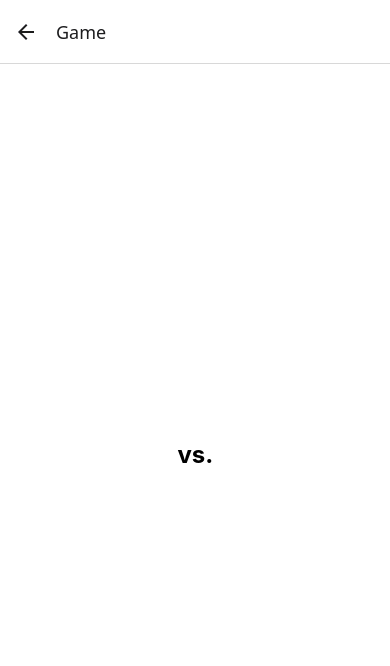
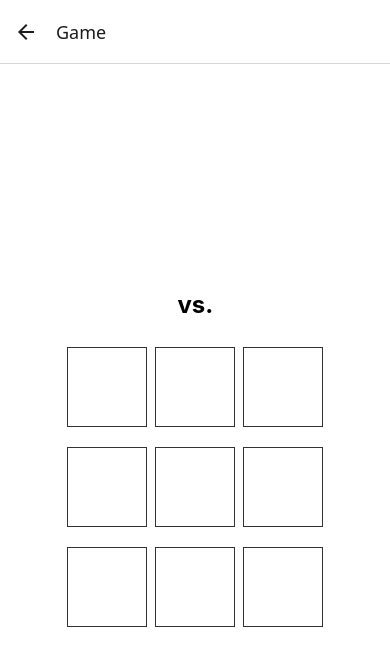
Before and after one commit to ST10518149/icetask2_xo_game, a React Native app: screen / in a window 390 px wide. Both pictures are taken after a click on the button "START GAME". Shown: the top 666 px of the page. Built offline with nearby package versions, Linux system fonts and the light colour scheme.

Commit message:
feat: add 3x3 game board grid layout and styling

```diff
--- a/App.tsx
+++ b/App.tsx
@@ -1,5 +1,5 @@
 import React, { useState } from 'react';
-import { View, Text, TextInput, Button, StyleSheet } from 'react-native';
+import { View, Text, TextInput, Button, StyleSheet, TouchableHighlight } from 'react-native';
 import { NavigationContainer } from '@react-navigation/native';
 import { createNativeStackNavigator } from '@react-navigation/native-stack';
 
@@ -35,6 +35,23 @@ function GameScreen({ route }: any) {
   return (
     <View style={styles.container}>
       <Text style={styles.title}>{player1} vs. {player2}</Text>
+      <View>
+        <View style={styles.row}>
+          <TouchableHighlight style={styles.cell}><Text style={styles.cellText}></Text></TouchableHighlight>
+          <TouchableHighlight style={styles.cell}><Text style={styles.cellText}></Text></TouchableHighlight>
+          <TouchableHighlight style={styles.cell}><Text style={styles.cellText}></Text></TouchableHighlight>
+        </View>
+        <View style={styles.row}>
+          <TouchableHighlight style={styles.cell}><Text style={styles.cellText}></Text></TouchableHighlight>
+          <TouchableHighlight style={styles.cell}><Text style={styles.cellText}></Text></TouchableHighlight>
+          <TouchableHighlight style={styles.cell}><Text style={styles.cellText}></Text></TouchableHighlight>
+        </View>
+        <View style={styles.row}>
+          <TouchableHighlight style={styles.cell}><Text style={styles.cellText}></Text></TouchableHighlight>
+          <TouchableHighlight style={styles.cell}><Text style={styles.cellText}></Text></TouchableHighlight>
+          <TouchableHighlight style={styles.cell}><Text style={styles.cellText}></Text></TouchableHighlight>
+        </View>
+      </View>
     </View>
   );
 }
@@ -43,4 +60,7 @@ const styles = StyleSheet.create({
   container: { flex: 1, justifyContent: 'center', alignItems: 'center', backgroundColor: '#fff', padding: 16 },
   title: { fontSize: 24, fontWeight: 'bold', marginVertical: 12 },
   input: { borderWidth: 1, borderColor: '#ccc', paddingHorizontal: 12, paddingVertical: 8, marginVertical: 8, width: '80%' },
+  row: { flexDirection: 'row' , marginTop: 12},
+  cell: { width: 80, height: 80, borderWidth: 1, borderColor: '#333', justifyContent: 'center', alignItems: 'center', margin: 4 },
+  cellText: { fontSize: 32, fontWeight: 'bold' },
 });
```
